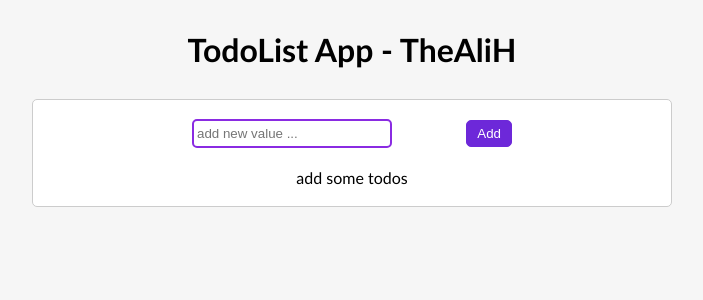
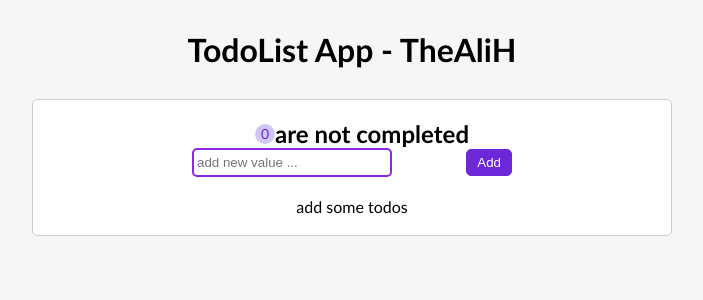
Before and after one commit to thealih/TodoApplication, a React (Create React App) app: page / in a window 1280 px wide. Shown: the top 300 px of the page, without its empty margins (288-991 px from the left). Built offline with nearby package versions, Linux system fonts and the light colour scheme.

Commit message:
Add NavBar component

```diff
--- a/src/App.css
+++ b/src/App.css
@@ -26,6 +26,10 @@
   align-items: center;
   width: 20rem;
   margin: 10px;
+}
+.todoText {
+  cursor: pointer;
+  font-weight: bold;
 }
 .completed {
   text-decoration: line-through;
@@ -72,3 +76,23 @@
   color: #9f75e2;
   background-color: #fff;
 }
+
+header {
+  display: flex;
+  justify-content: space-between;
+  align-items: center;
+}
+
+header span {
+  margin-left: 20px;
+  display: inline-block;
+  width: 20px;
+  font-size: 14px;
+  height: 20px;
+  background-color: #d0c7f7;
+  color: #6d28d9;
+  border-radius: 50%;
+  display: flex;
+  justify-content: center;
+  align-items: center;
+}
--- /dev/null
+++ b/src/component/NavBar/NavBar.jsx
@@ -0,0 +1,9 @@
+const NavBar = ({ unCompletedTodos }) => {
+  return (
+    <header>
+      <span>{unCompletedTodos}</span> <h2> are not completed</h2>
+    </header>
+  );
+};
+
+export default NavBar;
--- a/src/component/Todo/Todo.jsx
+++ b/src/component/Todo/Todo.jsx
@@ -1,7 +1,10 @@
 const Todo = ({ todo, onComplete, onDelete, onEdit }) => {
   return (
     <div className="todo">
-      <div onClick={onComplete} className={todo.isCompleted ? "completed" : ""}>
+      <div
+        onClick={onComplete}
+        className={`todoText ${todo.isCompleted ? "completed" : ""}`}
+      >
         {todo.text}
       </div>
       <div>
--- a/src/component/TodoApp/TodoApp.jsx
+++ b/src/component/TodoApp/TodoApp.jsx
@@ -1,4 +1,5 @@
 import { useState } from "react";
+import NavBar from "../Navbar/NavBar.jsx";
 import TodoForm from "../TodoForm/TodoForm";
 import TodoList from "../TodoList/TodoList";
 const TodoApp = () => {
@@ -36,6 +37,7 @@
 
   return (
     <div className="container">
+      <NavBar unCompletedTodos={todos.filter((t) => !t.isCompleted).length} />
       <TodoForm submitTodo={addTodo} />
       <TodoList
         todos={todos}
```
